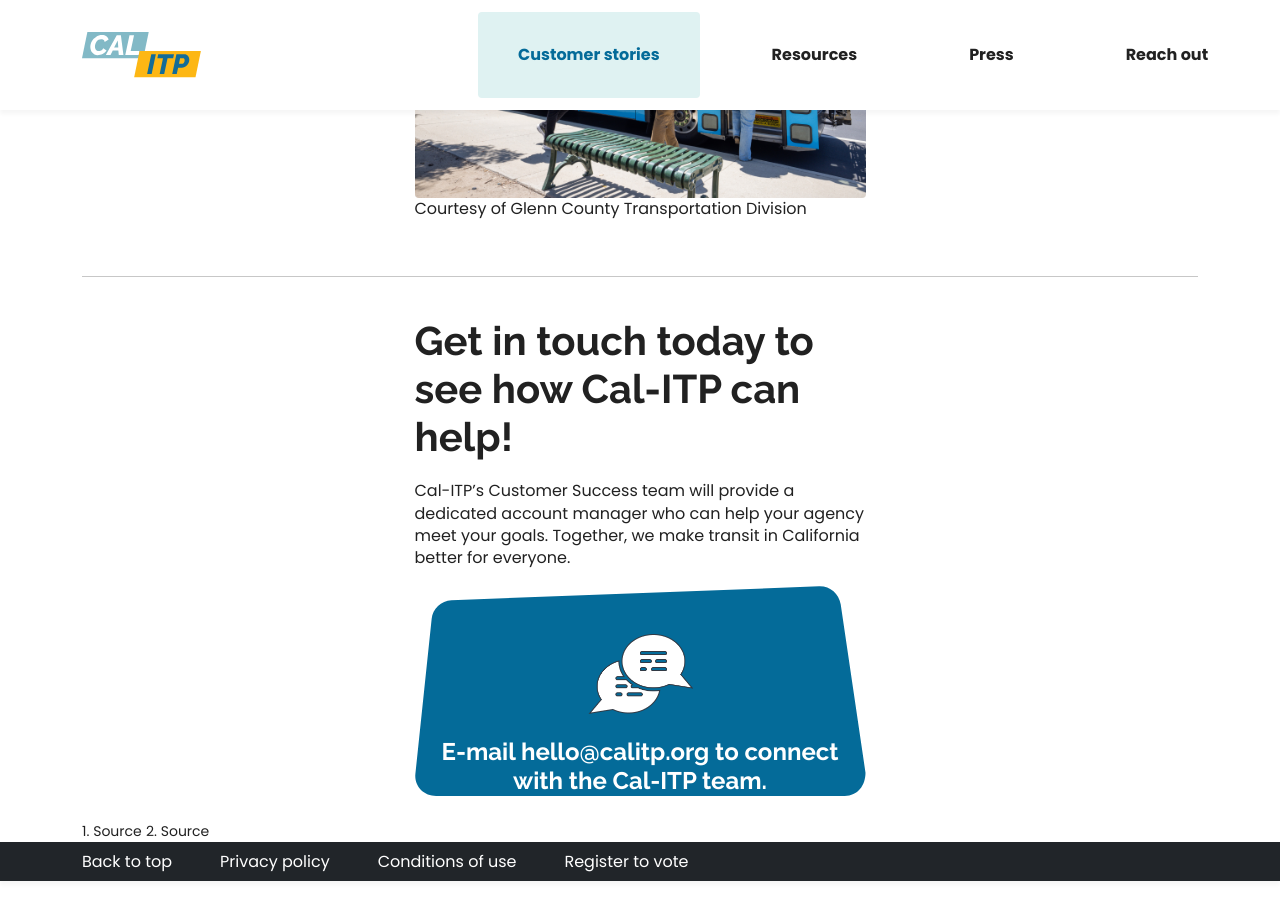
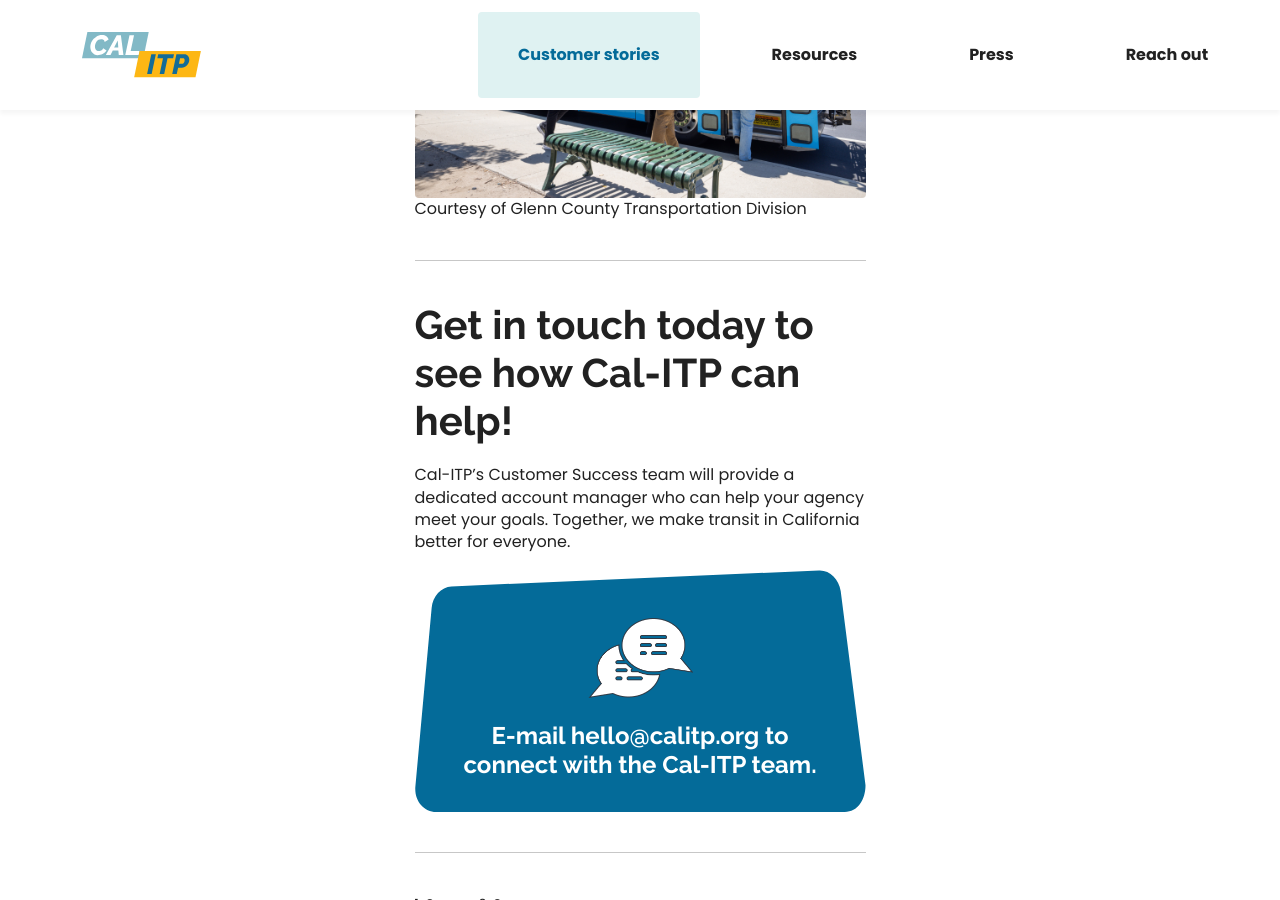
Before and after one commit to cal-itp/calitp.org, a Jekyll site: the page built from src/customer-stories.html, in a window 1280 px wide and 900 px high, scrolled down 3376 px. Built offline with Jekyll 4.4.1, drawn with Linux system fonts in a browser that asks for light colours.

Commit message:
feat(stories): contact rhombus

```diff
--- a/src/customer-stories.html
+++ b/src/customer-stories.html
@@ -131,10 +131,9 @@
       />
       <figcaption>Courtesy of Glenn County Transportation Division</figcaption>
     </figure>
+    <hr />
   </div>
 </section>
-
-<hr />
 
 <section class="row justify-content-center">
   <div class="col-md-8 col-lg-5">
@@ -151,17 +150,24 @@
         ></path>
       </clipPath>
     </svg>
-    <div class="background-calitp-blue pt-3 pt-md-5 px-3 text-center clipped-stories-contact">
+    <div class="background-calitp-blue py-3 my-3 py-md-4 my-md-3 px-5 text-center clipped-stories-contact">
       <picture
         ><img
+          class="pt-3 pt-md-4"
           src="/images/connect.png"
           alt="Two thought bubbles with dashes of various lengths, meant to represent words in a conversation"
           width="105"
       /></picture>
-      <h3 class="text-white d-block my-4">E-mail hello@calitp.org to connect with the Cal-ITP team.</h3>
+      <h3 class="text-white d-block pt-3 pt-md-4 pb-3 pb-md-0">E-mail hello@calitp.org to connect with the Cal-ITP team.</h3>
     </div>
+
+    <hr />
   </div>
 </section>
 
-<small>1. Source</small>
-<small>2. Source</small>
+<section class="row justify-content-center">
+  <div class="col-md-8 col-lg-5">
+    <small>1. Source</small>
+    <small>2. Source</small>
+  </div>
+</section>
```
